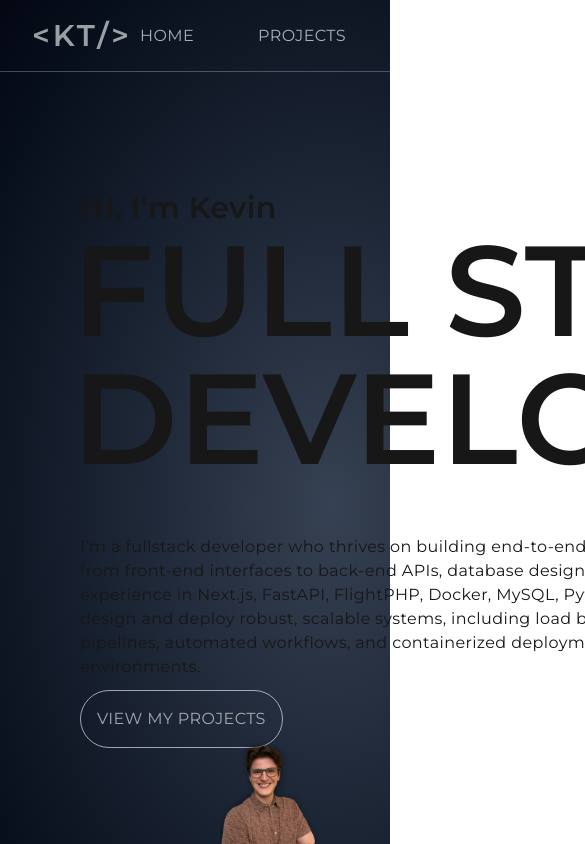
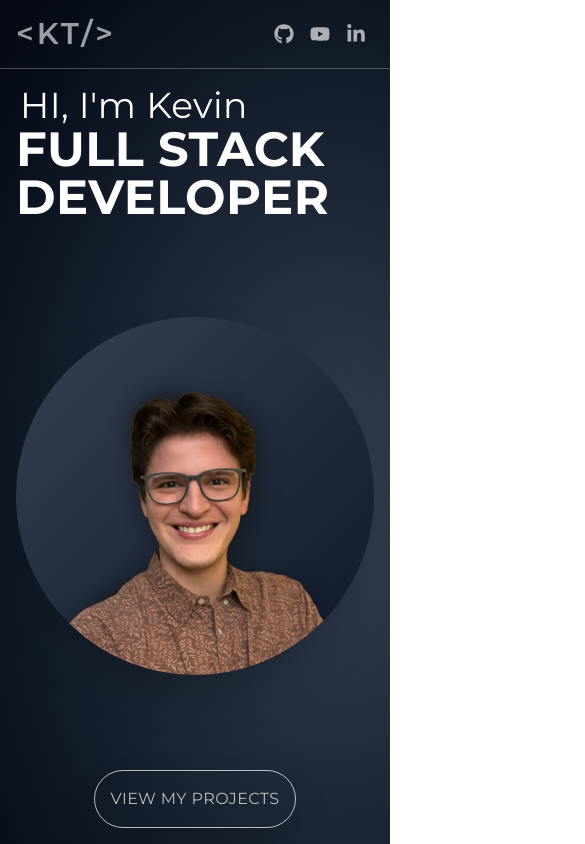
Before and after one commit to kedgardov/crontest, a Next.js app: page / in a window 390 px wide. Shown: the top 844 px of the page, 585 px wide, since content can reach past the window. Built offline with nearby package versions, Linux system fonts and the light colour scheme.

Commit message:
beta of mobile version

```diff
--- a/src/app/contact/page.tsx
+++ b/src/app/contact/page.tsx
@@ -1,10 +1,14 @@
-import Link from "next/link";
-
 export default function Contact(){
     return (
-        <div>
-            Contact Data
-            <Link href={'/'}>Back</Link>
+        <div className="p-18">
+            <h1>Contact Me</h1>
+            <p>Kevin Trejo</p>
+            kevintrejo4b@gmail.com
+            youtube
+            github
+            linkedin
+            CTA Call to Action form with a telegram bot
+            view resume
         </div>
     )
 }
--- a/src/app/layout.tsx
+++ b/src/app/layout.tsx
@@ -3,6 +3,7 @@ import { Montserrat } from "next/font/google";
 import "./globals.css";
 import { getLocale } from "@/locales/locales";
 import useTranslation from "@/hooks/useTranslation";
+import Navbar from "@/components/navbar";
 
 
 const montserrat = Montserrat({
@@ -26,9 +27,14 @@ export default function RootLayout({
     return (
       <html lang="en">
           <body
-        className={`${montserrat.variable} antialiased w-screen h-dvh flex flex-col`}
+              className={`${montserrat.variable} bg-red-500 antialiased w-screen h-dvh`}
           >
+          <div className="font-montserrat text-white w-full h-full bg-radial-[at_85%_60%] from-gray-700 to-gray-950 flex flex-col">
+          <Navbar
+            className="w-full"
+          />
           {children}
+          </div>
         </body>
     </html>
   );
--- a/src/app/page.tsx
+++ b/src/app/page.tsx
@@ -2,7 +2,6 @@ import useTranslation from "@/hooks/useTranslation";
 import { getLocale } from "@/locales/locales";
 import Image from "next/image";
 import Link from "next/link";
-import { FaGithub, FaYoutube } from "react-icons/fa";
 
 
 export default function Home(){
@@ -11,44 +10,33 @@ export default function Home(){
     const { t } = useTranslation(locale);
 
     return (
-        <div className="bg-radial-[at_85%_60%] from-gray-700 to-gray-950 font-montserrat tracking-wide flex-1 flex flex-col">
+        // <div className="tracking-wide grid grid-cols-5 grid-rows-1 flex-1 px-18">
+            <div className="tracking-wide flex flex-col h-full w-full p-4 place-content-between">
 
-            <nav className="border-b-1 border-white/25 h-18 w-full flex items-center px-8 justify-between">
-                <Link href={"/"} draggable={false}>
-                    <p className="tracking-widest text-3xl font-semibold text-white/60 select-none" draggable={false}>
-                        {'<KT/>'}
-                    </p>
-                </Link>
+            <div className="flex flex-col">
+                <p className="text-4xl px-1">{t("hi_im_kevin")}</p>
+                <h1 className="text-5xl font-bold uppercase">{t("full_stack_developer")}</h1>
+                {/* <p className="">{t("my_descriptiion")}</p> */}
+            </div>
+            {/* <Link className="border w-fit h-fit p-4 rounded-full mx-2 text-white/60 hover:text-white/100 uppercase place-self-center" href={"/projects"}>{t("view_projects")}</Link> */}
 
-                <div className="flex space-x-12 items-center">
-                    <Link className="nav-element" href={"/"}>
-                        {t("home")}
-                    </Link>
-                    <Link className="nav-element" href="/projects">
-                        {t("projects")}
-                    </Link>
-                    <Link className="nav-element" href="contact">
-                        {t("contact")}s
-                    </Link>
-                    <Link className="nav-element" href="/about">
-                        {t("about")}
-                    </Link>
-                    <a className="nav-element" href="https://github.com/kedgardov" target="__blank">
-                        <FaGithub className="h-5 w-5"/>
-                    </a>
-                    <a className="nav-element flex space-x-1" href="https://www.youtube.com/watch?v=TtIPNrUdft0" target="__blank">
-                        <FaYoutube className="h-5 w-5"/>
-                    </a>
+            <div className="w-full aspect-square relative bg-gradient-to-br from-gray-700 to-gray-900 rounded-full overflow-clip shadow-2xl">
+                <Image
+                    draggable={false}
+                    className="object-scale-down scale-125 m-4"
+                    src="/me.png"
+                    alt="me suit"
+                    fill
+                />
             </div>
-            </nav>
-            <div className="grid grid-cols-5 grid-rows-1 flex-1 px-18">
-
-                <div className="col-start-1 col-span-3 grid grid-rows-5">
+            <Link className="border w-fit h-fit p-4 rounded-full mx-2 text-white/70 hover:text-white/100 uppercase place-self-center shadow-2xl" href={"/projects"}>{t("view_projects")}</Link>
+            {/* <div className="col-start-1 col-span-3 grid grid-rows-5">
                 <p className="row-start-1 text-3xl self-end px-2 font-semibold">{t("hi_im_kevin")}</p>
                 <h1 className="row-start-2 row-span-2 text-9xl font-semibold uppercase">{t("full_stack_developer")}</h1>
                 <p className="row-start-4 px-2">{t("my_descriptiion")}</p>
                 <Link className="border w-fit h-fit p-4 rounded-full mx-2 text-white/60 hover:text-white/100 uppercase" href={"/projects"}>{t("view_projects")}</Link>
             </div>
+
 
             <div className="w-full h-full relative col-span-2">
                 <Image
@@ -58,9 +46,8 @@ export default function Home(){
                     alt="me suit"
                     fill
                 />
-                </div>
+            </div> */}
 
-            </div>
         </div>
     );
 }
--- /dev/null
+++ b/src/components/navbar.tsx
@@ -0,0 +1,48 @@
+import useTranslation from "@/hooks/useTranslation";
+import { getLocale } from "@/locales/locales";
+import Link from "next/link";
+import { FaGithub, FaLinkedinIn, FaYoutube } from "react-icons/fa";
+
+export default function Navbar({
+    className,
+}:{
+    className: string,
+}){
+
+    const locale = getLocale();
+    const { t } = useTranslation(locale);
+
+    return (
+        <nav className={`${className} p-4 border-b-1 border-white/25 flex items-center justify-between tracking-wide`}>
+            <Link href={"/"} draggable={false}>
+                <p className="tracking-widest text-3xl font-semibold text-white/60 select-none" draggable={false}>
+                    {'<KT/>'}
+                </p>
+            </Link>
+
+            <div className="flex items-center">
+                {/* <Link className="nav-element" href={"/"}>
+                    {t("home")}
+                </Link>
+                <Link className="nav-element" href="/projects">
+                    {t("projects")}
+                </Link>
+                <Link className="nav-element" href="contact">
+                    {t("contact")}
+                </Link>
+                <Link className="nav-element" href="/about">
+                    {t("about")}
+                </Link> */}
+                <a className="nav-element" href="https://github.com/kedgardov" target="__blank">
+                    <FaGithub className="h-5 w-5"/>
+                </a>
+                <a className="nav-element flex space-x-1" href="https://www.youtube.com/watch?v=TtIPNrUdft0" target="__blank">
+                    <FaYoutube className="h-5 w-5"/>
+                </a>
+                <a className="nav-element flex space-x-1" href="https://www.linkedin.com/in/ktrejo/" target="__blank">
+                    <FaLinkedinIn className="h-5 w-5"/>
+                </a>
+            </div>
+        </nav>
+    );
+}
```
Lines whose indentation alone changed are shown as unchanged.
